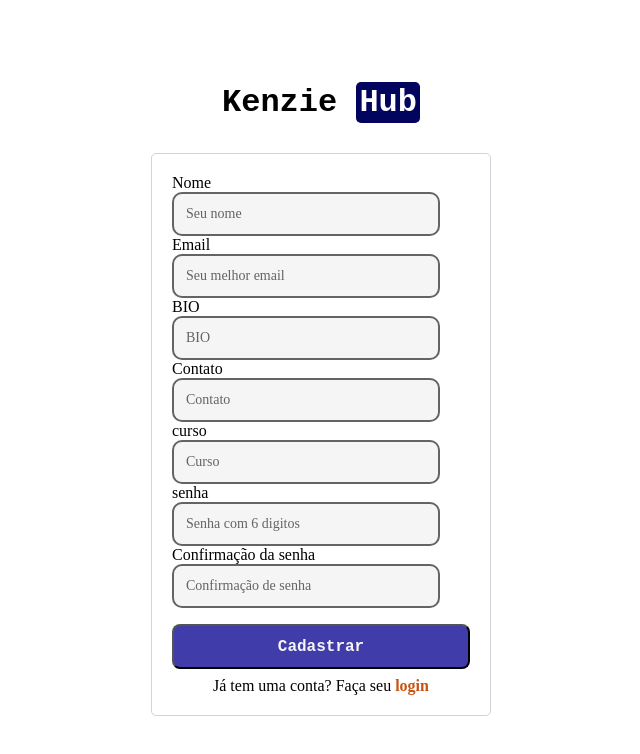
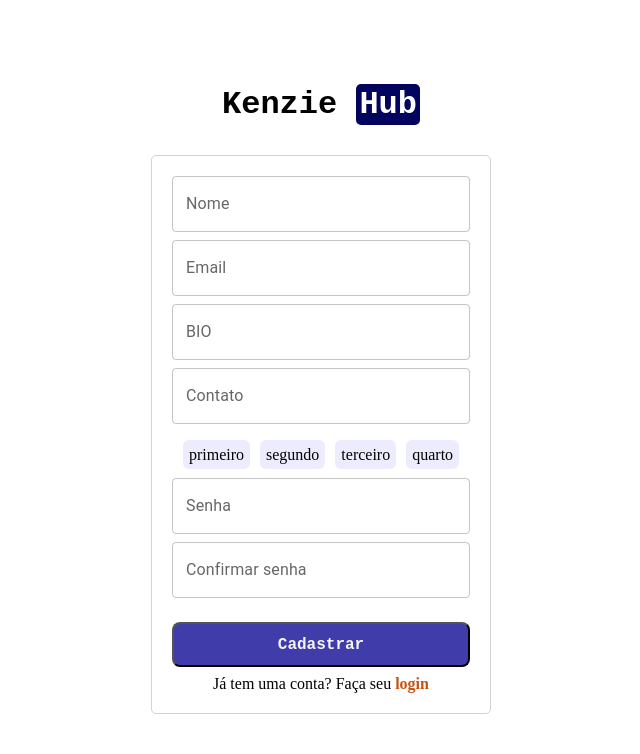
Before and after one commit to Kenzie-Academy-Brasil-Developers/react-entrega-s2-kenzie-hub-breno174, a React (Create React App) app: page /cadastro in a window 1280 px wide. Shown: the top 754 px of the page, without its empty margins (319-959 px from the left). Built offline with nearby package versions, Linux system fonts and the light colour scheme; a web font is replaced by a local one.

Commit message:
chore - styles label´s, style input´s

```diff
--- a/src/Pages/cadastro/index.jsx
+++ b/src/Pages/cadastro/index.jsx
@@ -13,6 +13,7 @@ import { toast } from "react-hot-toast";
 import Box from "@mui/material/Box";
 import Typography from "@mui/material/Typography";
 import Modal from "@mui/material/Modal";
+import TextField from "@mui/material/TextField";
 
 import {
   Container,
@@ -50,7 +51,7 @@ function Cadastro({ dados }) {
     confsenha: yup
       .string()
       .min(6, "minimo de 6 digitos")
-      // .oneOf([yup.ref("password")], "senhas diferentes")
+      .oneOf([yup.ref("password")], "senhas diferentes")
       .required("Campo obrigatorio"),
   });
 
@@ -94,55 +95,103 @@ function Cadastro({ dados }) {
               Kenzie <span>Hub</span>
             </h1>
             <div id="box">
-              <Input
+              <TextField
+                error={errors.name ? true : false}
+                id="outlined-error"
                 label="Nome"
-                placeholder="Seu nome"
-                name="name"
-                register={register}
+                helperText={errors.name ? "nome invalido" : "  "}
+                {...register("name")}
               />
-              <Input
+
+              <TextField
+                error={errors.email ? true : false}
+                id="outlined-error"
                 label="Email"
-                placeholder="Seu melhor email"
-                name="email"
-                register={register}
+                helperText={errors.email ? "email invalido" : "  "}
+                {...register("email")}
               />
-              <Input
+
+              <TextField
+                error={errors.bio ? true : false}
+                id="outlined-error"
                 label="BIO"
-                placeholder="BIO"
-                name="bio"
-                register={register}
+                helperText={errors.bio ? "bio invalido" : "  "}
+                {...register("bio")}
               />
-              <Input
+
+              <TextField
+                error={errors.contact ? true : false}
+                id="outlined-error"
                 label="Contato"
-                placeholder="Contato"
-                type="text"
-                name="contact"
-                register={register}
+                helperText={errors.bio ? "contact invalido" : "  "}
+                {...register("contact")}
               />
-              {/**FALTA CRIAR A PARTE DO MODULO, QUE SERÁ POR SELECT,
-               * TEM NO HELP Q2 COMPARTILHARAM UM @MUI MUITO UTIL PARA ISSO */}
-              <Input
-                label="curso"
-                placeholder="Curso"
-                type="text"
-                name="course_module"
-                register={register}
+
+              <div id="modulos">
+                <input
+                  {...register("course_module")}
+                  className="radio"
+                  id="primeiro"
+                  type="radio"
+                  value="primeiro"
+                  name="course_module"
+                />
+                <label className="label" htmlFor="primeiro">
+                  primeiro
+                </label>
+                <input
+                  {...register("course_module")}
+                  className="radio"
+                  id="segundo"
+                  type="radio"
+                  value="segundo"
+                  name="course_module"
+                />
+                <label className="label" htmlFor="segundo">
+                  segundo
+                </label>
+                <input
+                  {...register("course_module")}
+                  className="radio"
+                  id="terceiro"
+                  type="radio"
+                  value="terceiro"
+                  name="course_module"
+                />
+                <label className="label" htmlFor="terceiro">
+                  terceiro
+                </label>
+                <input
+                  {...register("course_module")}
+                  className="radio"
+                  id="quarto"
+                  type="radio"
+                  value="quarto"
+                  name="course_module"
+                />
+                <label className="label" htmlFor="quarto">
+                  quarto
+                </label>
+              </div>
+
+              <TextField
+                error={errors.password ? true : false}
+                id="outlined-error"
+                label="Senha"
+                type="password"
+                helperText={errors.password ? "senha invalida" : "  "}
+                {...register("password")}
               />
-              {/**VOU CRIRA ESSE INPUT TEMPORARIO APENAS PARA TESTAR O GET CREATE */}
-              <Input
-                label="senha"
-                placeholder="Senha com 6 digitos"
+
+              <TextField
+                error={errors.confsenha ? true : false}
+                id="outlined-error"
+                label="Confirmar senha"
                 type="password"
-                name="password"
-                register={register}
+                helperText={errors.password ? "senha invalida" : "  "}
+                {...register("confsenha")}
               />
-              <Input
-                label="Confirmação da senha"
-                placeholder="Confirmação de senha"
-                type="password"
-                name="confsenha"
-                register={register}
-              />
+
               <Button type="submit">Cadastrar</Button>
               <p>
                 Já tem uma conta? Faça seu <Link to="/">login</Link>
@@ -177,3 +226,13 @@ function Cadastro({ dados }) {
 }
 
 export default Cadastro;
+
+/**
+ * {/* <Input
+                label="Confirmação da senha"
+                placeholder="Confirmação de senha"
+                type="password"
+                name="confsenha"
+                register={register}
+              />
+ */
--- a/src/Pages/cadastro/styles.js
+++ b/src/Pages/cadastro/styles.js
@@ -51,13 +51,34 @@ export const AnimationContainer = styled.div`
   #verde {
     background-color: green;
   }
+  #modulos {
+    margin: 14px 0px;
+  }
+  .label {
+    margin: 2px 5px;
+    padding: 6px;
+    background-color: rgba(78, 71, 255, 0.1);
+    color: black;
+    border-radius: 6px;
+  }
+
+  .label:hover {
+    background-color: rgba(122, 66, 252, 0.541);
+  }
+
+  .label:active,
+  .label:visited,
+  .label:focus {
+    border: 2px solid green;
+  }
 
   #box {
     border: solid 1px #ced4da;
     box-sizing: border-box;
     padding: 20px;
     border-radius: 5px;
-    /* box-shadow: teal; */
+    display: flex;
+    flex-direction: column;
   }
   form {
     margin: 20px 0;
--- a/src/Pages/home/index.jsx
+++ b/src/Pages/home/index.jsx
@@ -9,6 +9,8 @@ import { useState, useEffect } from "react";
 import { useForm } from "react-hook-form";
 import * as yup from "yup";
 import api from "../../services/api";
+//material - UI
+import TextField from "@mui/material/TextField";
 //Styles
 import { Container, Content, AnimationContainer, Botao } from "./styles";
 import { toast } from "react-hot-toast";
@@ -17,8 +19,14 @@ function Login({ setUser }) {
   const history = useHistory();
 
   const formSchema = yup.object().shape({
-    email: yup.string().required("Campo obrigatorio"),
-    password: yup.string().required("Campo obrigatorio"),
+    email: yup
+      .string()
+      .required("Campo obrigatorio")
+      .email("email necessesário"),
+    password: yup
+      .string()
+      .required("Campo obrigatorio")
+      .min(6, "minimo de 6 digitos"),
   });
 
   const {
@@ -62,16 +70,22 @@ function Login({ setUser }) {
               Kenzie <span>Hub</span>
             </h1>
             <div id="box">
-              <Input
+              <TextField
+                error={errors.email ? true : false}
+                id="outlined-error"
                 label="Login"
-                placeholder="E-mail"
-                register={register}
-                name="email"
-                // {...register("email")}
-                required
+                helperText={errors.email ? "email invalido" : "  "}
+                {...register("email")}
               />
-              {/* <span>{errors.email?.messege}</span> */}
-              <Input
+              <TextField
+                error={errors.password ? true : false}
+                id="outlined-error"
+                label="Senha"
+                type="password"
+                helperText={errors.password ? "senha invalida" : "  "}
+                {...register("password")}
+              />
+              {/* <Input
                 required
                 register={register}
                 label="Senha"
@@ -79,7 +93,7 @@ function Login({ setUser }) {
                 name="password"
                 type="password"
                 // {...register("password")}
-              />
+              /> */}
               <Button type="submit">Logar</Button>
               <p>
                 Criar uma Página para mostrar suas{" "}
@@ -97,11 +111,3 @@ function Login({ setUser }) {
 }
 
 export default Login;
-
-/**
- * onClick={() => {
-                firstLock === true && secondtLock === true
-                  ? history.push("/usuario")
-                  : console.log("error");
-              }}
- */
--- a/src/Pages/home/styles.js
+++ b/src/Pages/home/styles.js
@@ -51,7 +51,9 @@ export const AnimationContainer = styled.div`
     box-sizing: border-box;
     padding: 20px;
     border-radius: 5px;
-    /* box-shadow: teal; */
+    width: 100%;
+    display: flex;
+    flex-direction: column;
   }
   h1 {
     margin-bottom: 32px;
--- a/src/components/Tech/styles.css
+++ b/src/components/Tech/styles.css
@@ -34,18 +34,11 @@
 }
 
 .label:hover {
-  background-color: brown;
+  background-color: rgba(122, 66, 252, 0.541);
 }
 
-.label::selection {
+.label:active,
+.label:visited,
+.label:focus {
   border: 2px solid green;
 }
-
-/* .radio {
-  display: none;
-  input:checked {
-    input + label {
-      border: 2px solid green;
-    }
-  }
-} */
```
